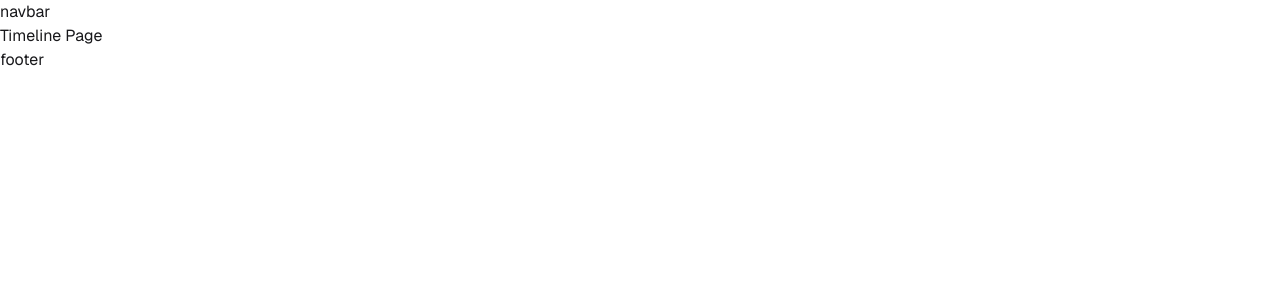
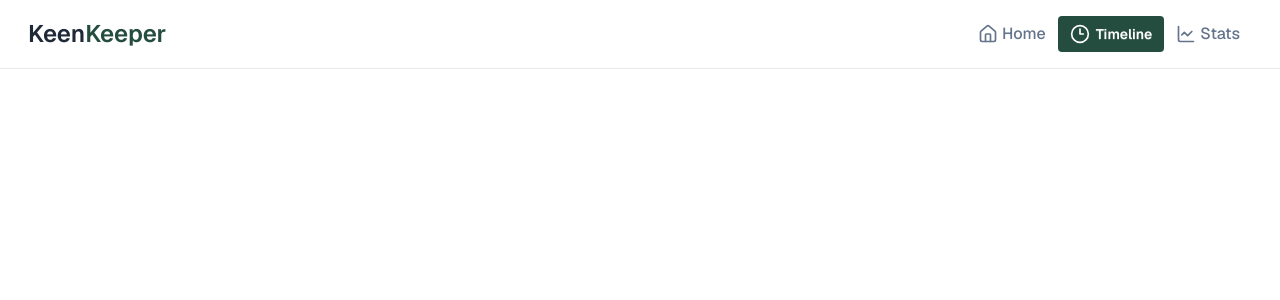
Before and after one commit to alfu-git/module-42-a-07, a React (Vite) app: page /time-line-page in a window 1280 px wide. Shown: the top 300 px of the page. Built offline with nearby package versions, Linux system fonts and the light colour scheme.

Commit message:
navbar done

```diff
--- /dev/null
+++ b/src/components/shared/navbar/Navbar.jsx
@@ -0,0 +1,137 @@
+import { ChartLine, Clock3, House } from "lucide-react";
+import React from "react";
+import { Link, NavLink } from "react-router";
+
+const Navbar = () => {
+  const links = (
+    <>
+      <li>
+        <NavLink
+          to="/"
+          className={({ isActive }) =>
+            isActive
+              ? "btn shadow-none border-none bg-[#244D3F] rounded-sm px-3 h-9 text-base-100 font-semibold"
+              : "px-3 h-9 flex gap-1 items-center text-[#64748B] font-medium"
+          }
+        >
+          <House size={20} /> <span>Home</span>
+        </NavLink>
+      </li>
+
+      <li>
+        <NavLink
+          to="/time-line-page"
+          className={({ isActive }) =>
+            isActive
+              ? "btn shadow-none border-none bg-[#244D3F] rounded-sm px-3 h-9 text-base-100 font-semibold"
+              : "px-3 h-9 flex gap-1 items-center text-[#64748B] font-medium"
+          }
+        >
+          <Clock3 size={20} /> Timeline
+        </NavLink>
+      </li>
+
+      <li>
+        <NavLink
+          to="stats-page"
+          className={({ isActive }) =>
+            isActive
+              ? "btn shadow-none border-none bg-[#244D3F] rounded-sm px-3 h-9 text-base-100 font-semibold"
+              : "px-3 h-9 flex gap-1 items-center text-[#64748B] font-medium"
+          }
+        >
+          <ChartLine size={20} /> Stats
+        </NavLink>
+      </li>
+    </>
+  );
+
+  return (
+    <section className="container mx-auto px-5 border-b border-[#E9E9E9]">
+      <div>
+        <div className="navbar bg-base-100 py-4 flex justify-between">
+          <div className="navbar-start">
+            <div className="dropdown">
+              <div
+                tabIndex={0}
+                role="button"
+                className="btn btn-ghost lg:hidden"
+              >
+                <svg
+                  xmlns="http://www.w3.org/2000/svg"
+                  className="h-5 w-5"
+                  fill="none"
+                  viewBox="0 0 24 24"
+                  stroke="currentColor"
+                >
+                  {" "}
+                  <path
+                    strokeLinecap="round"
+                    strokeLinejoin="round"
+                    strokeWidth="2"
+                    d="M4 6h16M4 12h8m-8 6h16"
+                  />{" "}
+                </svg>
+              </div>
+
+              <ul
+                tabIndex="-1"
+                className="menu menu-sm dropdown-content bg-base-100 rounded-box z-1 mt-3 w-52 p-2 shadow space-y-1"
+              >
+                <li>
+                  <NavLink
+                    to="/"
+                    className={({ isActive }) =>
+                      isActive
+                        ? " bg-[#244D3F] rounded-sm px-3 text-base-100 font-semibold"
+                        : "px-3 text-[#64748B] font-medium"
+                    }
+                  >
+                    <House size={20} /> <span>Home</span>
+                  </NavLink>
+                </li>
+
+                <li>
+                  <NavLink
+                    to="/time-line-page"
+                    className={({ isActive }) =>
+                      isActive
+                        ? "bg-[#244D3F] rounded-sm px-3 text-base-100 font-semibold"
+                        : "px-3 flex gap-1 items-center text-[#64748B] font-medium"
+                    }
+                  >
+                    <Clock3 size={20} /> Timeline
+                  </NavLink>
+                </li>
+
+                <li>
+                  <NavLink
+                    to="stats-page"
+                    className={({ isActive }) =>
+                      isActive
+                        ? "bg-[#244D3F] rounded-sm px-3 text-base-100 font-semibold"
+                        : "px-3 flex gap-1 text-[#64748B] font-medium"
+                    }
+                  >
+                    <ChartLine size={20} /> Stats
+                  </NavLink>
+                </li>
+              </ul>
+            </div>
+
+            <Link to="/" className="text-2xl font-semibold">
+              <span className="text-[#1F2937]">Keen</span>
+              <span className="text-[#244D3F]">Keeper</span>
+            </Link>
+          </div>
+
+          <div className="navbar-center hidden lg:flex">
+            <ul className=" flex items-center">{links}</ul>
+          </div>
+        </div>
+      </div>
+    </section>
+  );
+};
+
+export default Navbar;
--- a/src/layout/RootLayout.jsx
+++ b/src/layout/RootLayout.jsx
@@ -1,14 +1,12 @@
 import React from "react";
 import { Outlet } from "react-router";
+import Navbar from "../components/shared/navbar/Navbar";
 
 const RootLayout = () => {
   return (
     <div>
-      <div>navbar</div>
-
+      <Navbar />
       <Outlet />
-
-      <div>footer</div>
     </div>
   );
 };
--- a/src/pages/homePage/HomePage.jsx
+++ b/src/pages/homePage/HomePage.jsx
@@ -3,7 +3,7 @@ import React from 'react';
 const HomePage = () => {
   return (
     <div>
-      Home page
+
     </div>
   );
 };
--- a/src/pages/statsPage/StatsPage.jsx
+++ b/src/pages/statsPage/StatsPage.jsx
@@ -3,7 +3,7 @@ import React from 'react';
 const StatsPage = () => {
   return (
     <div>
-      Stats Page
+
     </div>
   );
 };
--- a/src/pages/timelinePage/TimelinePage.jsx
+++ b/src/pages/timelinePage/TimelinePage.jsx
@@ -3,7 +3,7 @@ import React from 'react';
 const TimelinePage = () => {
   return (
     <div>
-      Timeline Page
+
     </div>
   );
 };
```
